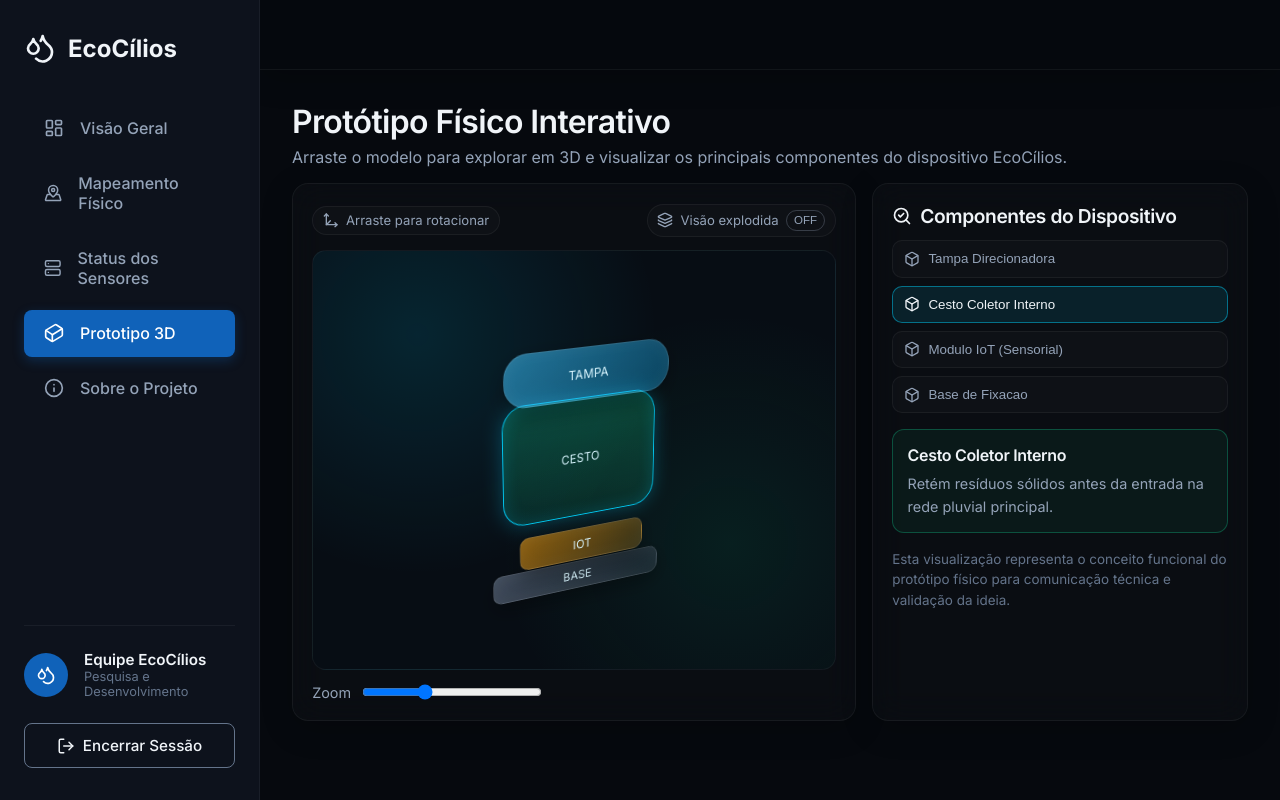
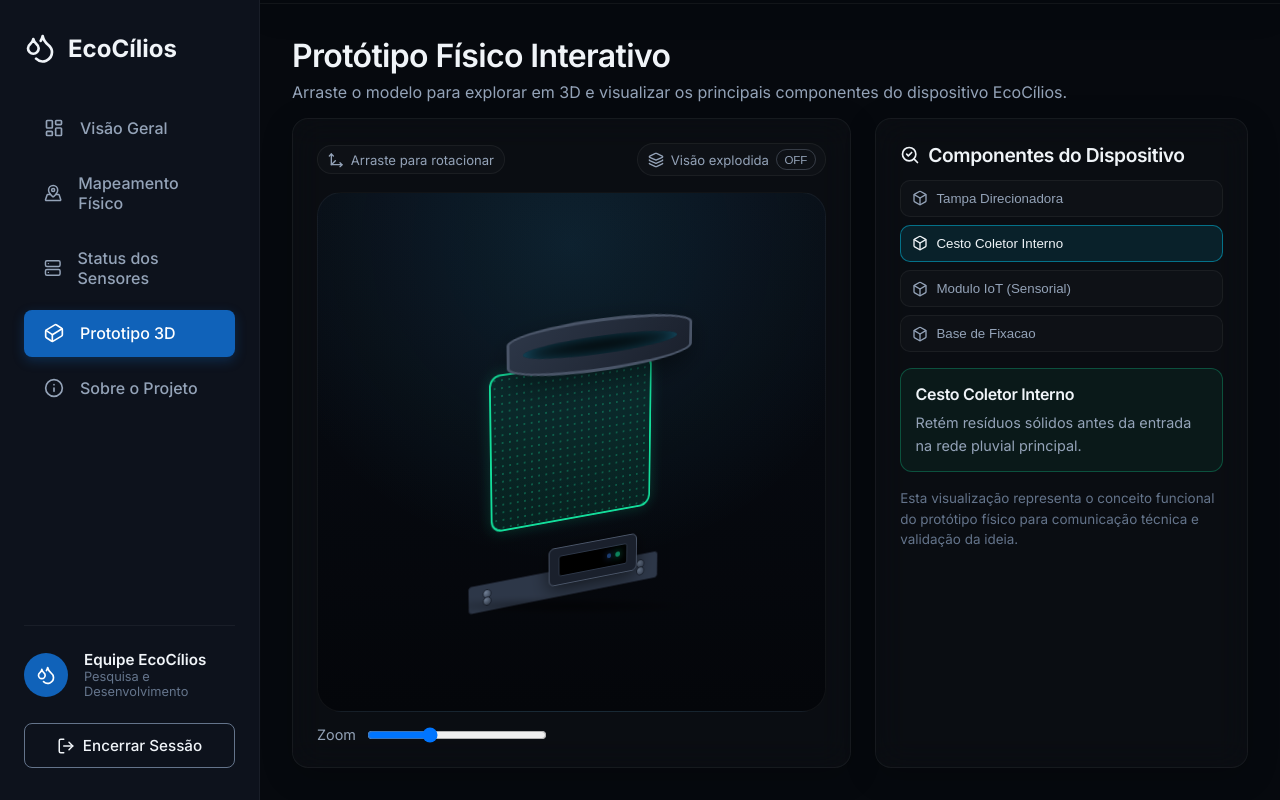
Before and after one commit to emn-f/ecocilios, a React (Vite) app: page /prototipo in a window 1280 px wide. Built offline with nearby package versions, Linux system fonts and the light colour scheme.

Commit message:
feat: upgrade 3d prototype to a realistic mechanical model with industrial details

```diff
--- a/src/index.css
+++ b/src/index.css
@@ -619,12 +619,12 @@ h1, h2, h3, h4, h5, h6 {
 .prototype-grid {
   display: grid;
   grid-template-columns: 1.2fr 0.8fr;
-  gap: 1rem;
+  gap: 1.5rem;
 }
 
 .prototype-stage-panel,
 .prototype-info-panel {
-  padding: 1.2rem;
+  padding: 1.5rem;
 }
 
 .prototype-toolbar {
@@ -633,7 +633,7 @@ h1, h2, h3, h4, h5, h6 {
   justify-content: space-between;
   gap: 0.7rem;
   flex-wrap: wrap;
-  margin-bottom: 0.8rem;
+  margin-bottom: 1rem;
 }
 
 .prototype-toolbar-tag {
@@ -666,20 +666,32 @@ h1, h2, h3, h4, h5, h6 {
 
 .prototype-stage {
   width: 100%;
-  min-height: 420px;
-  border-radius: 14px;
+  min-height: 520px;
+  border-radius: 24px;
   background:
-    radial-gradient(circle at 20% 20%, rgba(0, 210, 255, 0.12), transparent 45%),
-    radial-gradient(circle at 80% 70%, rgba(16, 185, 129, 0.1), transparent 45%),
-    #070d14;
+    radial-gradient(circle at 50% 10%, rgba(56, 189, 248, 0.12), transparent 60%),
+    linear-gradient(to bottom, #080c14, #04060a);
   border: 1px solid var(--glass-border);
-  perspective: 1200px;
+  perspective: 2000px;
   display: flex;
   align-items: center;
   justify-content: center;
   user-select: none;
   overflow: hidden;
   cursor: grab;
+  position: relative;
+}
+
+.prototype-stage::after {
+  content: '';
+  position: absolute;
+  bottom: 80px;
+  width: 280px;
+  height: 50px;
+  background: radial-gradient(ellipse at center, rgba(0, 0, 0, 0.8), transparent 70%);
+  filter: blur(15px);
+  transform: rotateX(80deg);
+  pointer-events: none;
 }
 
 .prototype-stage:active {
@@ -687,10 +699,10 @@ h1, h2, h3, h4, h5, h6 {
 }
 
 .prototype-model {
-  width: 220px;
-  height: 280px;
+  width: 240px;
+  height: 320px;
   transform-style: preserve-3d;
-  transition: transform 0.15s ease-out;
+  transition: transform 0.1s ease-out;
   position: relative;
 }
 
@@ -698,74 +710,157 @@ h1, h2, h3, h4, h5, h6 {
   position: absolute;
   left: 50%;
   transform: translateX(-50%);
-  border: 1px solid rgba(255, 255, 255, 0.12);
-  color: #d9f6ff;
-  font-size: 0.78rem;
-  letter-spacing: 0.02em;
-  text-transform: uppercase;
-  display: flex;
-  align-items: center;
-  justify-content: center;
-  box-shadow: inset 0 0 18px rgba(255, 255, 255, 0.05), 0 8px 24px rgba(0, 0, 0, 0.35);
-  transition: transform 0.28s ease, box-shadow 0.2s ease, border-color 0.2s ease;
+  transform-style: preserve-3d;
+  cursor: pointer;
+  transition: all 0.5s cubic-bezier(0.19, 1, 0.22, 1);
+}
+
+.part-detail {
+  position: absolute;
+  transform-style: preserve-3d;
+}
+
+/* --- TAMPA (Funnel Design) --- */
+.proto-top {
+  top: 10px;
+  width: 200px;
+  height: 50px;
+  background: linear-gradient(135deg, #2d3748, #1a202c);
+  border-radius: 50% / 15px;
+  transform: translateX(-50%) translateZ(60px);
+  box-shadow: 0 10px 30px rgba(0,0,0,0.5);
+  border: 1px solid rgba(255,255,255,0.1);
+}
+
+.lid-opening {
+  inset: 15px;
+  background: #000;
+  border-radius: 50%;
+  box-shadow: inset 0 0 15px rgba(56, 189, 248, 0.4);
+}
+
+.lid-rim {
+  inset: -2px;
+  border: 3px solid #4a5568;
+  border-radius: 50% / 15px;
+}
+
+.proto-top.exploded {
+  transform: translateX(-50%) translateY(-80px) translateZ(120px) rotateX(15deg);
+}
+
+/* --- CESTO (Mesh Design) --- */
+.proto-basket {
+  top: 70px;
+  width: 180px;
+  height: 160px;
+  transform: translateX(-50%) translateZ(0px);
+}
+
+.basket-mesh {
+  inset: 0;
+  background: rgba(16, 185, 129, 0.1);
+  backdrop-filter: blur(2px);
+  border: 1px solid rgba(16, 185, 129, 0.3);
+  border-radius: 12px;
+  background-image:
+    radial-gradient(circle at center, rgba(16, 185, 129, 0.3) 1px, transparent 1px);
+  background-size: 8px 8px;
+}
+
+.basket-frame {
+  inset: -1px;
+  border: 2px solid #10b981;
+  border-radius: 12px;
+  box-shadow: 0 0 15px rgba(16, 185, 129, 0.2);
+}
+
+.proto-basket.exploded {
+  transform: translateX(-50%) translateY(0px) translateZ(40px);
+}
+
+/* --- SENSOR (Tech Module) --- */
+.proto-sensor {
+  top: 240px;
+  width: 100px;
+  height: 40px;
+  background: #1a202c;
+  border-radius: 6px;
+  transform: translateX(-50%) translateZ(45px);
+  border: 1px solid #4a5568;
+  box-shadow: 0 4px 20px rgba(0,0,0,0.6);
+}
+
+.sensor-screen {
+  top: 8px; left: 10px; right: 10px; bottom: 8px;
+  background: #000;
+  border-radius: 3px;
+  border: 1px solid #2d3748;
+}
+
+.sensor-led {
+  top: 15px; right: 18px;
+  width: 6px; height: 6px;
+  background: #10b981;
+  border-radius: 50%;
+  box-shadow: 0 0 8px #10b981;
+  animation: pulse 1.5s infinite;
+}
+
+.sensor-led.second {
+  right: 28px;
+  background: #3b82f6;
+  box-shadow: 0 0 8px #3b82f6;
+  animation-delay: 0.5s;
+}
+
+@keyframes pulse {
+  0%, 100% { opacity: 1; transform: scale(1); }
+  50% { opacity: 0.4; transform: scale(0.8); }
+}
+
+.proto-sensor.exploded {
+  transform: translateX(-50%) translateY(60px) translateZ(90px);
+}
+
+/* --- BASE (Industrial Support) --- */
+.proto-base {
+  top: 290px;
+  width: 220px;
+  height: 30px;
+  background: #2d3748;
+  border-radius: 4px;
+  transform: translateX(-50%) translateZ(-15px);
+  border: 1px solid #1a202c;
+}
+
+.base-bolt {
+  width: 10px; height: 10px;
+  background: radial-gradient(circle at 30% 30%, #718096, #2d3748);
+  border-radius: 50%;
+  border: 1px solid #1a202c;
+}
+
+.bolt-1 { top: 5px; left: 15px; }
+.bolt-2 { top: 5px; right: 15px; }
+.bolt-3 { bottom: 5px; left: 15px; }
+.bolt-4 { bottom: 5px; right: 15px; }
+
+.proto-base.exploded {
+  transform: translateX(-50%) translateY(100px) translateZ(-30px);
+}
+
+/* --- Hover Effects --- */
+.proto-part:hover, .proto-part.selected {
+  filter: brightness(1.2);
+  z-index: 10;
 }
 
 .proto-part.selected {
-  border-color: rgba(0, 210, 255, 0.9);
-  box-shadow: inset 0 0 18px rgba(0, 210, 255, 0.18), 0 0 20px rgba(0, 210, 255, 0.28);
+  border-color: var(--accent-main) !important;
 }
 
-.proto-top {
-  top: 18px;
-  width: 180px;
-  height: 52px;
-  border-radius: 24px;
-  background: linear-gradient(135deg, rgba(56, 189, 248, 0.55), rgba(14, 165, 233, 0.35));
-  transform: translateX(-50%) translateZ(30px);
-}
 
-.proto-top.exploded {
-  transform: translateX(-50%) translateY(-38px) translateZ(45px);
-}
-
-.proto-basket {
-  top: 72px;
-  width: 170px;
-  height: 122px;
-  border-radius: 24px;
-  background: linear-gradient(180deg, rgba(16, 185, 129, 0.32), rgba(16, 185, 129, 0.14));
-  transform: translateX(-50%) translateZ(14px);
-}
-
-.proto-basket.exploded {
-  transform: translateX(-50%) translateY(-6px) translateZ(20px);
-}
-
-.proto-sensor {
-  top: 206px;
-  width: 140px;
-  height: 34px;
-  border-radius: 10px;
-  background: linear-gradient(135deg, rgba(245, 158, 11, 0.55), rgba(245, 158, 11, 0.2));
-  transform: translateX(-50%) translateZ(18px);
-}
-
-.proto-sensor.exploded {
-  transform: translateX(-50%) translateY(14px) translateZ(30px);
-}
-
-.proto-base {
-  top: 246px;
-  width: 190px;
-  height: 30px;
-  border-radius: 10px;
-  background: linear-gradient(135deg, rgba(100, 116, 139, 0.58), rgba(71, 85, 105, 0.24));
-  transform: translateX(-50%) translateZ(8px);
-}
-
-.proto-base.exploded {
-  transform: translateX(-50%) translateY(34px) translateZ(16px);
-}
 
 .prototype-zoom {
   display: flex;
--- a/src/pages/Prototype.jsx
+++ b/src/pages/Prototype.jsx
@@ -99,17 +99,43 @@ const Prototype = () => {
               className="prototype-model"
               style={{ transform: `rotateX(${rotation.x}deg) rotateY(${rotation.y}deg) scale(${zoom})` }}
             >
-              <div className={`proto-part proto-top ${selected === 'tampa' ? 'selected' : ''} ${exploded ? 'exploded' : ''}`} onClick={() => setSelected('tampa')}>
-                Tampa
+              {/* Tampa Direcionadora */}
+              <div
+                className={`proto-part proto-top ${selected === 'tampa' ? 'selected' : ''} ${exploded ? 'exploded' : ''}`}
+                onClick={() => setSelected('tampa')}
+              >
+                <div className="part-detail lid-opening"></div>
+                <div className="part-detail lid-rim"></div>
               </div>
-              <div className={`proto-part proto-basket ${selected === 'cesto' ? 'selected' : ''} ${exploded ? 'exploded' : ''}`} onClick={() => setSelected('cesto')}>
-                Cesto
+
+              {/* Cesto Coletor */}
+              <div
+                className={`proto-part proto-basket ${selected === 'cesto' ? 'selected' : ''} ${exploded ? 'exploded' : ''}`}
+                onClick={() => setSelected('cesto')}
+              >
+                <div className="part-detail basket-mesh"></div>
+                <div className="part-detail basket-frame"></div>
               </div>
-              <div className={`proto-part proto-sensor ${selected === 'sensor' ? 'selected' : ''} ${exploded ? 'exploded' : ''}`} onClick={() => setSelected('sensor')}>
-                IoT
+
+              {/* Módulo IoT */}
+              <div
+                className={`proto-part proto-sensor ${selected === 'sensor' ? 'selected' : ''} ${exploded ? 'exploded' : ''}`}
+                onClick={() => setSelected('sensor')}
+              >
+                <div className="part-detail sensor-screen"></div>
+                <div className="part-detail sensor-led"></div>
+                <div className="part-detail sensor-led second"></div>
               </div>
-              <div className={`proto-part proto-base ${selected === 'base' ? 'selected' : ''} ${exploded ? 'exploded' : ''}`} onClick={() => setSelected('base')}>
-                Base
+
+              {/* Base de Fixação */}
+              <div
+                className={`proto-part proto-base ${selected === 'base' ? 'selected' : ''} ${exploded ? 'exploded' : ''}`}
+                onClick={() => setSelected('base')}
+              >
+                <div className="part-detail base-bolt bolt-1"></div>
+                <div className="part-detail base-bolt bolt-2"></div>
+                <div className="part-detail base-bolt bolt-3"></div>
+                <div className="part-detail base-bolt bolt-4"></div>
               </div>
             </div>
           </div>
```
